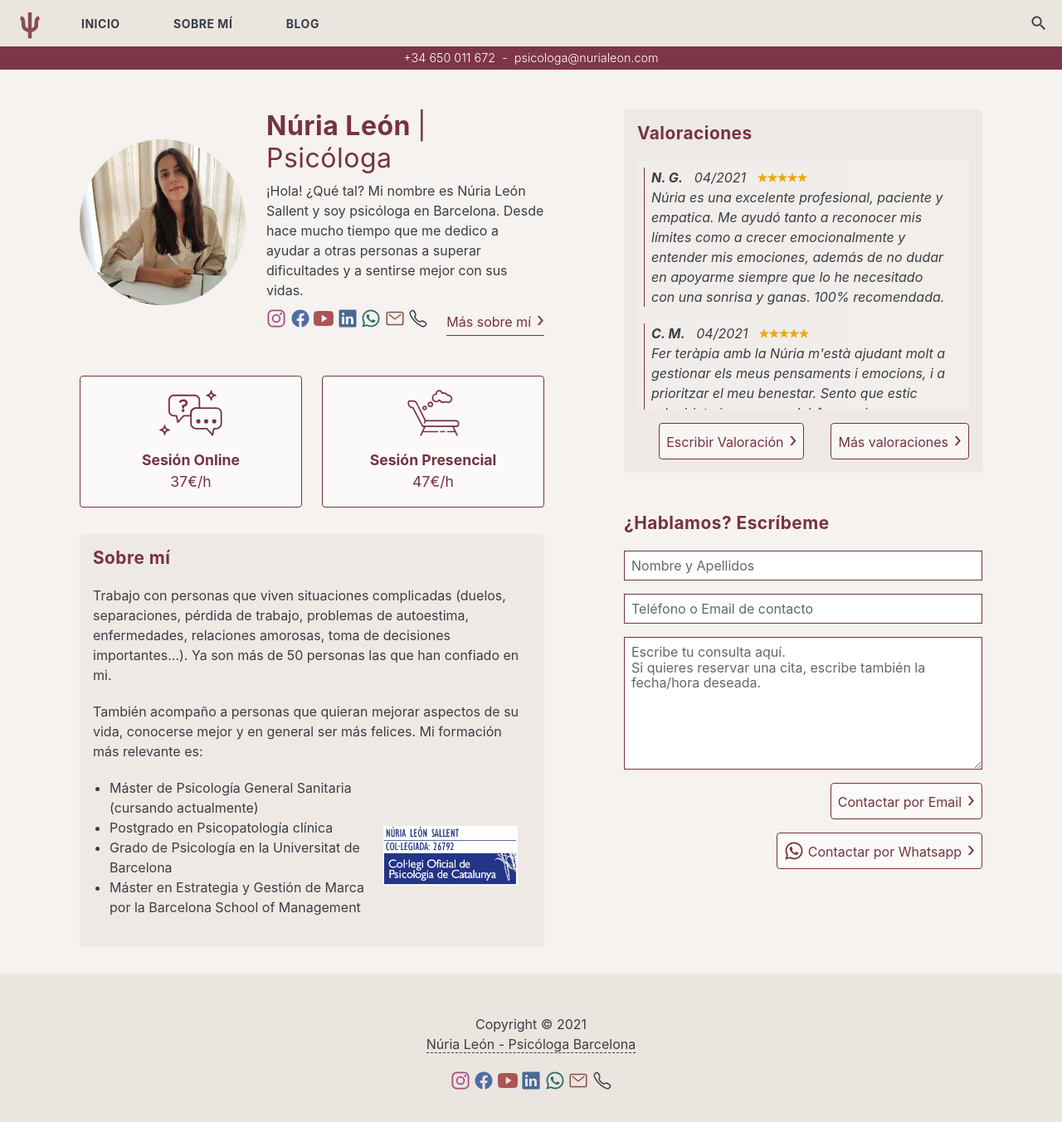
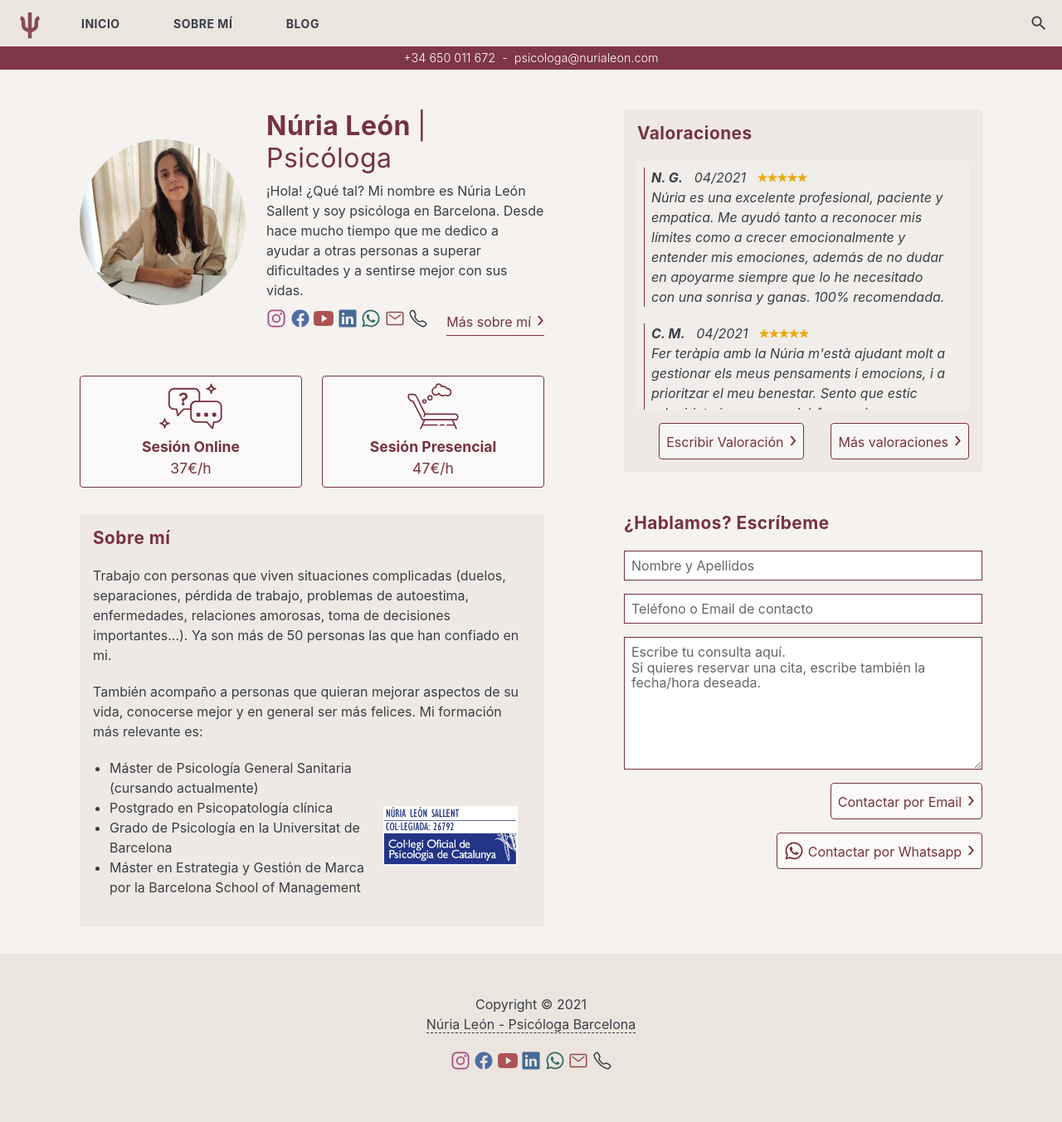
Before and after one commit to nurialeonsallent/nurialeon.com, a Jekyll site: the page built from index.html, in a window 1280 px wide and 1357 px high. Shown: the top 1353 px of the window at 83% size. Built offline with Jekyll 4.4.1, drawn with Linux system fonts in a browser that asks for light colours; nearby versions of some CDN libraries.

Commit message:
Update index.scss

```diff
--- a/_sass/5-OldPage/index.scss
+++ b/_sass/5-OldPage/index.scss
@@ -327,7 +327,7 @@ ion-icon {
     position: relative;
     color: var(--primary-color);
     background-color: rgba(255, 255, 255, 0.6);
-    padding: 1rem;
+    padding: 8px;
     border-radius: 4px;
     font-size: 1.1rem;
     text-align: center;
@@ -335,11 +335,12 @@ ion-icon {
 
 .price-card > .img {
     height: 56px;
-    margin-bottom: 16px;
+    margin-bottom: 8px;
 
     > img {
         max-height: 100%;
         max-width: unset;
+        object-fit: contain;
     }
 }
 
```
